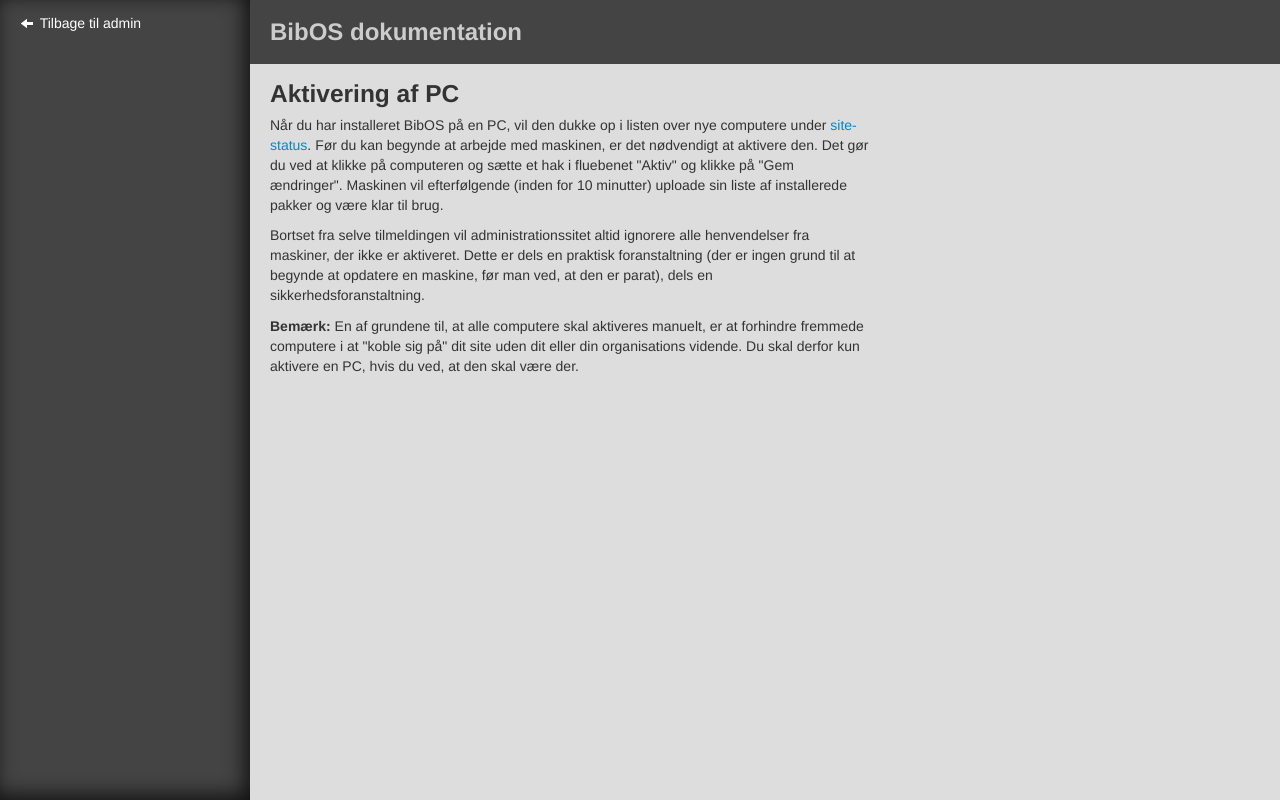
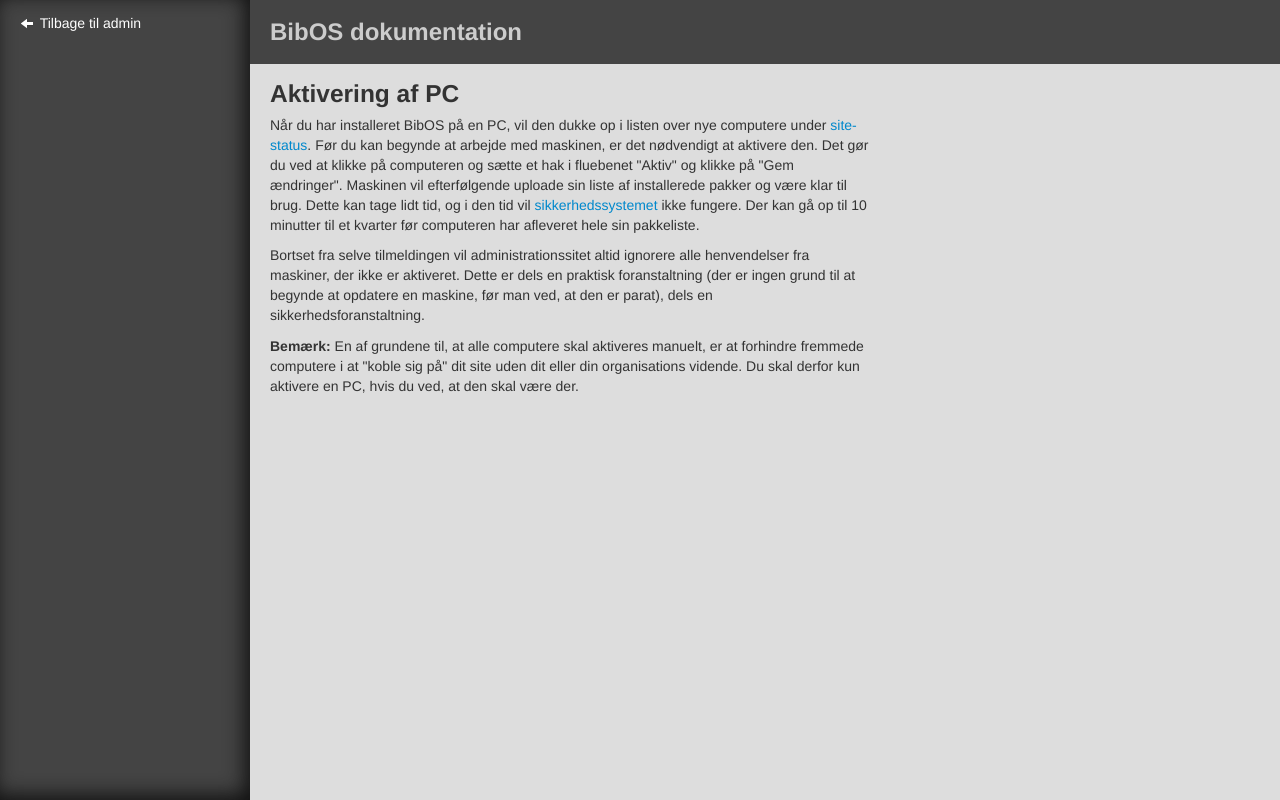
Before and after one commit to magenta-aps/bibos_admin, a Django app: template admin_site/templates/documentation/computers/activating.html in a window 1280 px wide. Run offline with Django 3.2, Linux system fonts and the light colour scheme; the template is opened without the code that fills it, so the values that code supplies are empty.

Commit message:
Updated documentation.

```diff
--- a/admin_site/templates/documentation/computers/activating.html
+++ b/admin_site/templates/documentation/computers/activating.html
@@ -9,7 +9,9 @@
     computere under <a href="{% url 'doc' 'getting_started' %}">site-status</a>.
     Før du kan begynde at arbejde med maskinen, er det nødvendigt at aktivere den.
     Det gør du ved at klikke på computeren og sætte et hak i fluebenet "Aktiv" og klikke på "Gem ændringer".
-    Maskinen vil efterfølgende (inden for 10 minutter) uploade sin liste af installerede pakker og være klar til brug.
+    Maskinen vil efterfølgende uploade sin liste af installerede pakker og være klar til brug.
+    Dette kan tage lidt tid, og i den tid vil <a href="{% url 'doc' 'securitywarnings' %}">sikkerhedssystemet</a> ikke fungere.
+    Der kan gå op til 10 minutter til et kvarter før computeren har afleveret hele sin pakkeliste.
   </p>
   <p>
     Bortset fra selve tilmeldingen vil administrationssitet altid ignorere alle
```
